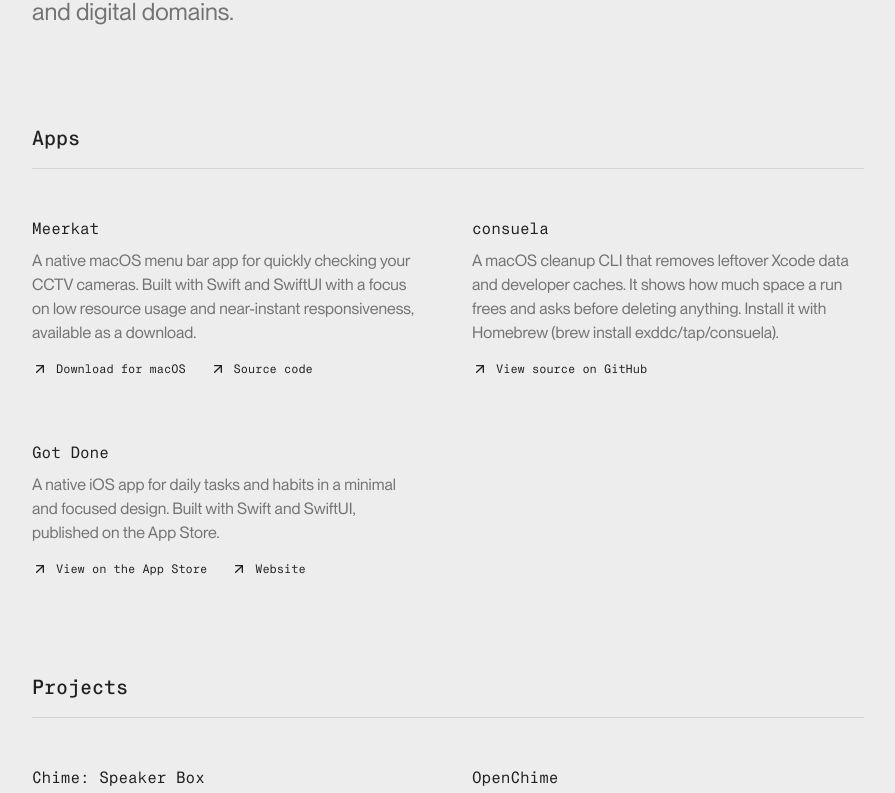
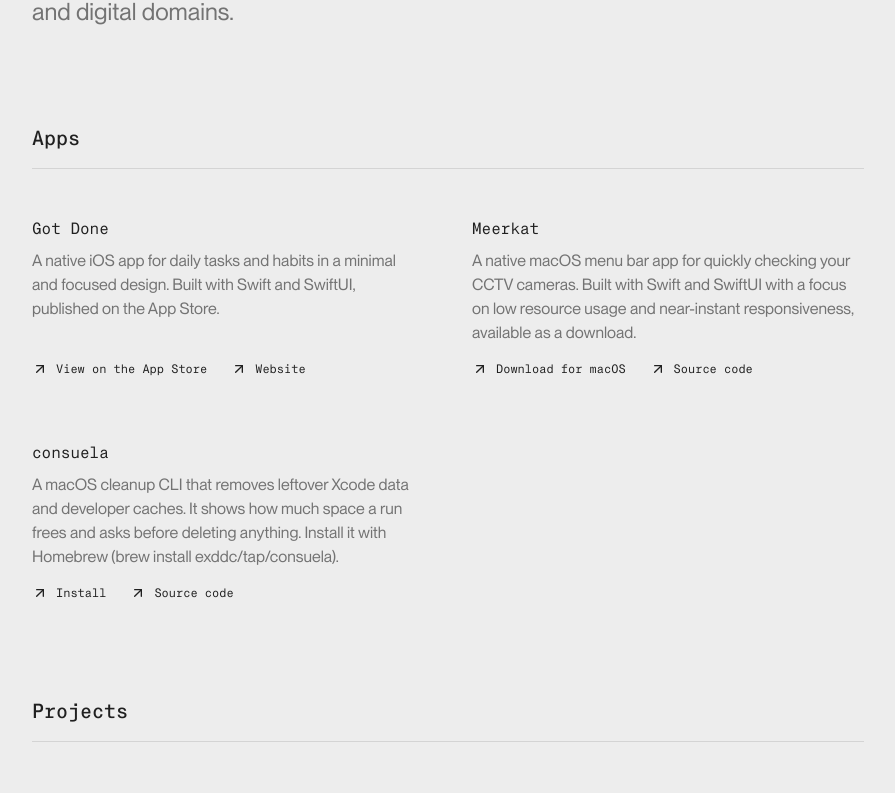
Before and after one commit to exddc/personal-site, a Next.js app: page / in a window 1280 px wide. Shown: the part 485-1278 px from the top of the page, without its empty margins (192-1087 px from the left). Built offline with nearby package versions, Linux system fonts and the light colour scheme.

Commit message:
Reorder apps, add consuela install link

```diff
--- a/app/(site)/content.ts
+++ b/app/(site)/content.ts
@@ -23,6 +23,15 @@
 
 export const apps = [
   {
+    slug: "gotdoneapp",
+    title: "Got Done",
+    description:
+      "A native iOS app for daily tasks and habits in a minimal and focused design. Built with Swift and SwiftUI, published on the App Store.",
+    href: "https://apps.apple.com/app/id6737226124",
+    actionLabel: "View on the App Store",
+    secondaryLink: { href: "https://gotdoneapp.com", label: "Website" },
+  },
+  {
     slug: "meerkat",
     title: "Meerkat",
     description:
@@ -39,17 +48,12 @@
     title: "consuela",
     description:
       "A macOS cleanup CLI that removes leftover Xcode data and developer caches. It shows how much space a run frees and asks before deleting anything. Install it with Homebrew (brew install exddc/tap/consuela).",
-    href: "https://github.com/exddc/consuela",
-    actionLabel: "View source on GitHub",
-  },
-  {
-    slug: "gotdoneapp",
-    title: "Got Done",
-    description:
-      "A native iOS app for daily tasks and habits in a minimal and focused design. Built with Swift and SwiftUI, published on the App Store.",
-    href: "https://apps.apple.com/app/id6737226124",
-    actionLabel: "View on the App Store",
-    secondaryLink: { href: "https://gotdoneapp.com", label: "Website" },
+    href: "https://github.com/exddc/consuela#install",
+    actionLabel: "Install",
+    secondaryLink: {
+      href: "https://github.com/exddc/consuela",
+      label: "Source code",
+    },
   },
 ] as const satisfies readonly Project[];
 
```
